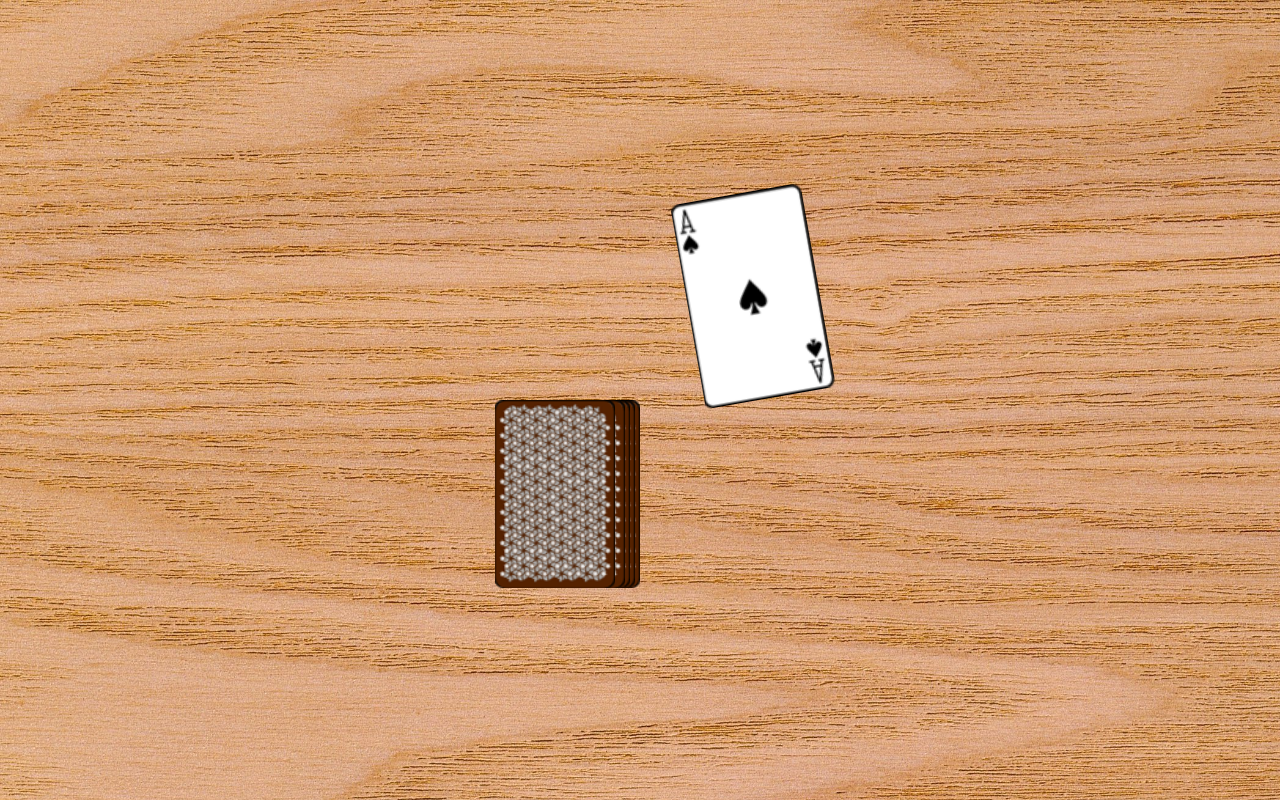
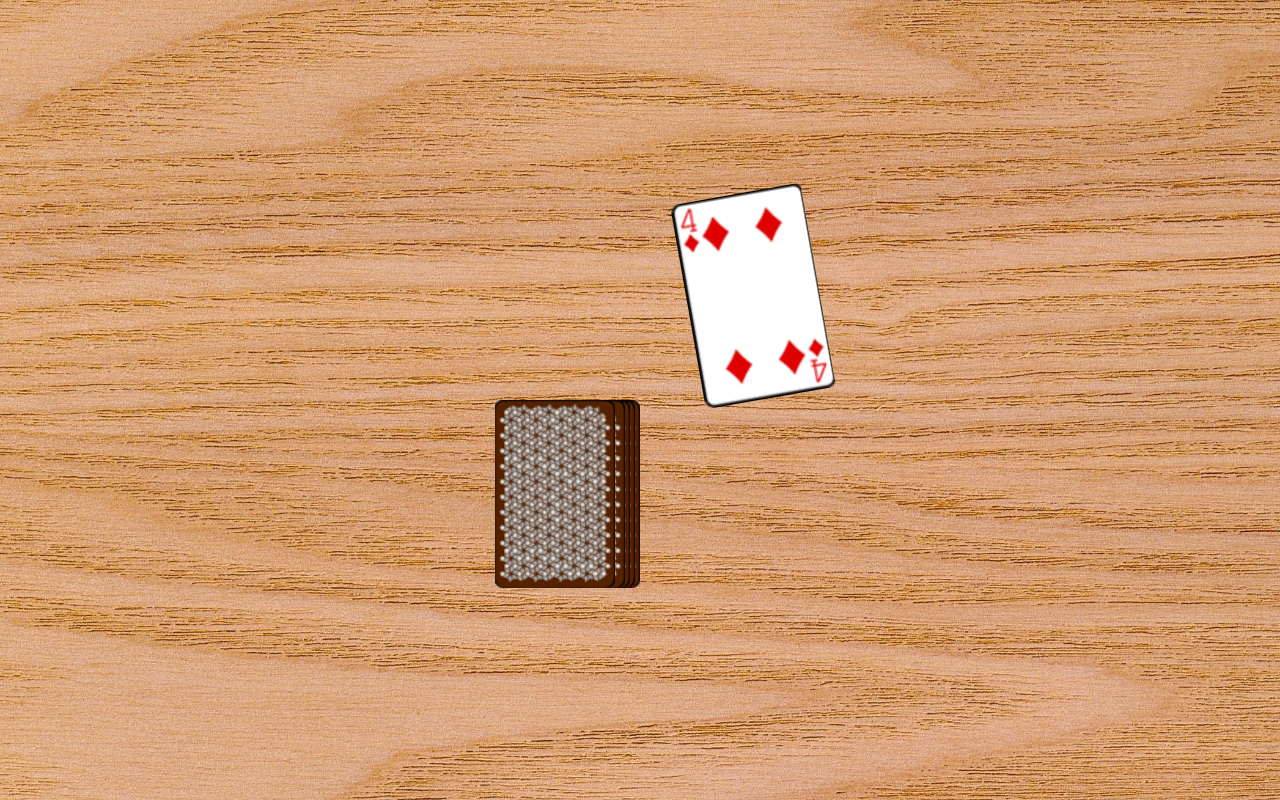
Before and after one commit to FelixWagner25/ring_of_fire, an Angular app: page /game in a window 1280 px wide. Both pictures are taken after a click on the picture 555 px from the left and 493 px from the top of the page. Built offline with nearby package versions, Linux system fonts and the light colour scheme.

Commit message:
feat: show taken card in UI

```diff
--- a/src/app/game/game.html
+++ b/src/app/game/game.html
@@ -18,7 +18,7 @@
       *ngIf="pickCardAnimation"
       class="pick-card"
       style="right: 25px"
-      src="assets/img/spade_1.png"
+      src="assets/img/{{ currentCard }}.png"
     />
   </div>
 </section>
--- a/src/app/game/game.ts
+++ b/src/app/game/game.ts
@@ -11,6 +11,7 @@ import { GameModel } from '../../models/game-model';
 })
 export class Game {
   pickCardAnimation = false;
+  currentCard: string = '';
   game: GameModel = new GameModel();
 
   ngOnInit(){
@@ -19,6 +20,9 @@ export class Game {
 
   takeCard(){
     this.pickCardAnimation = true;
+    let card = this.game.stack.pop();
+    if(card === undefined) return
+    this.currentCard = card
   }
 
   newGame(){
--- a/src/models/game-model.ts
+++ b/src/models/game-model.ts
@@ -7,7 +7,7 @@ export class GameModel{
     constructor(){
         for (let i = 1; i < 14; i++) {
             this.stack.push('spade_' + i)
-            this.stack.push('hearts' + i)
+            this.stack.push('hearts_' + i)
             this.stack.push('clubs_' + i)
             this.stack.push('diamonds_' + i)
         }
```
